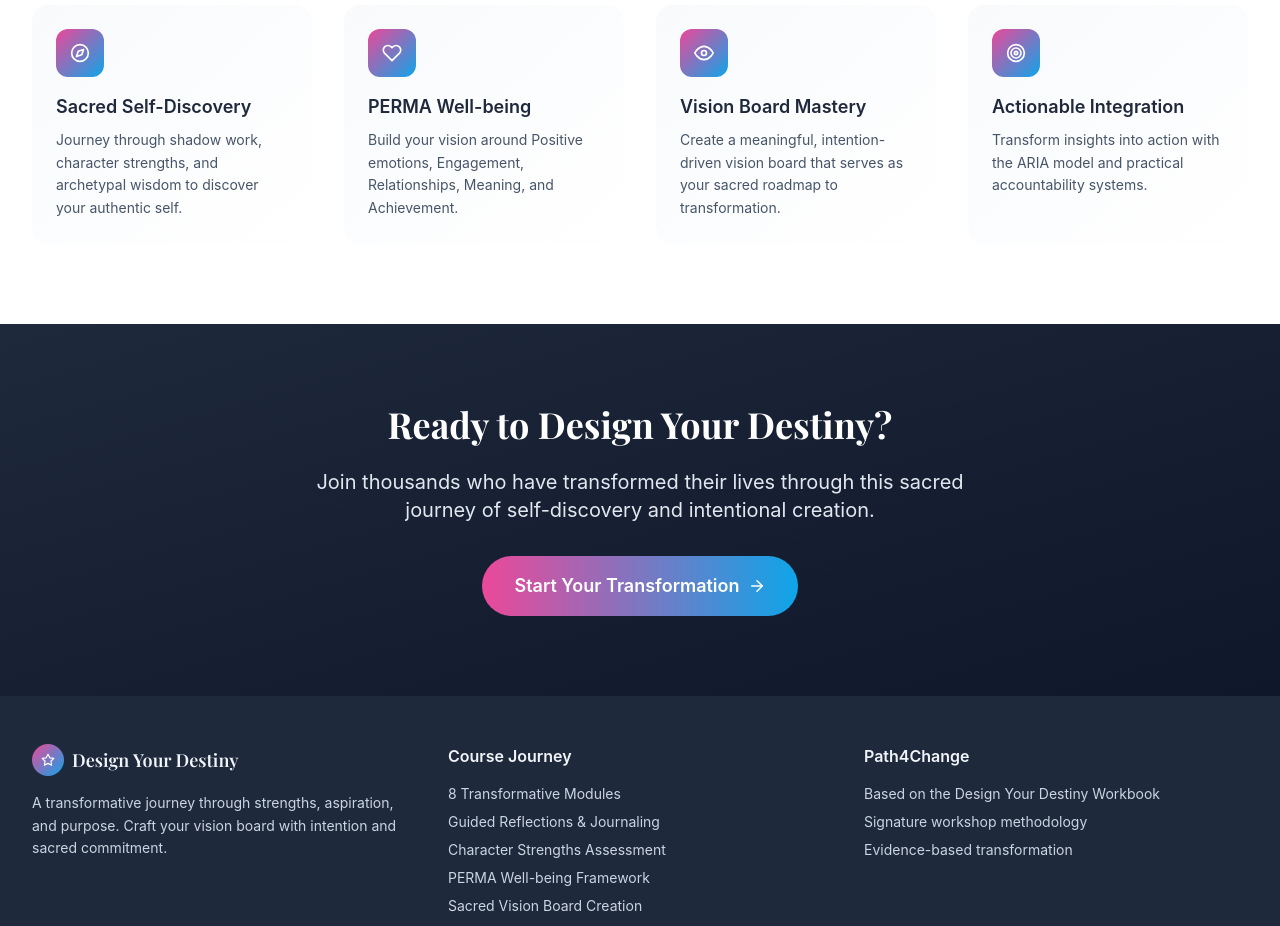
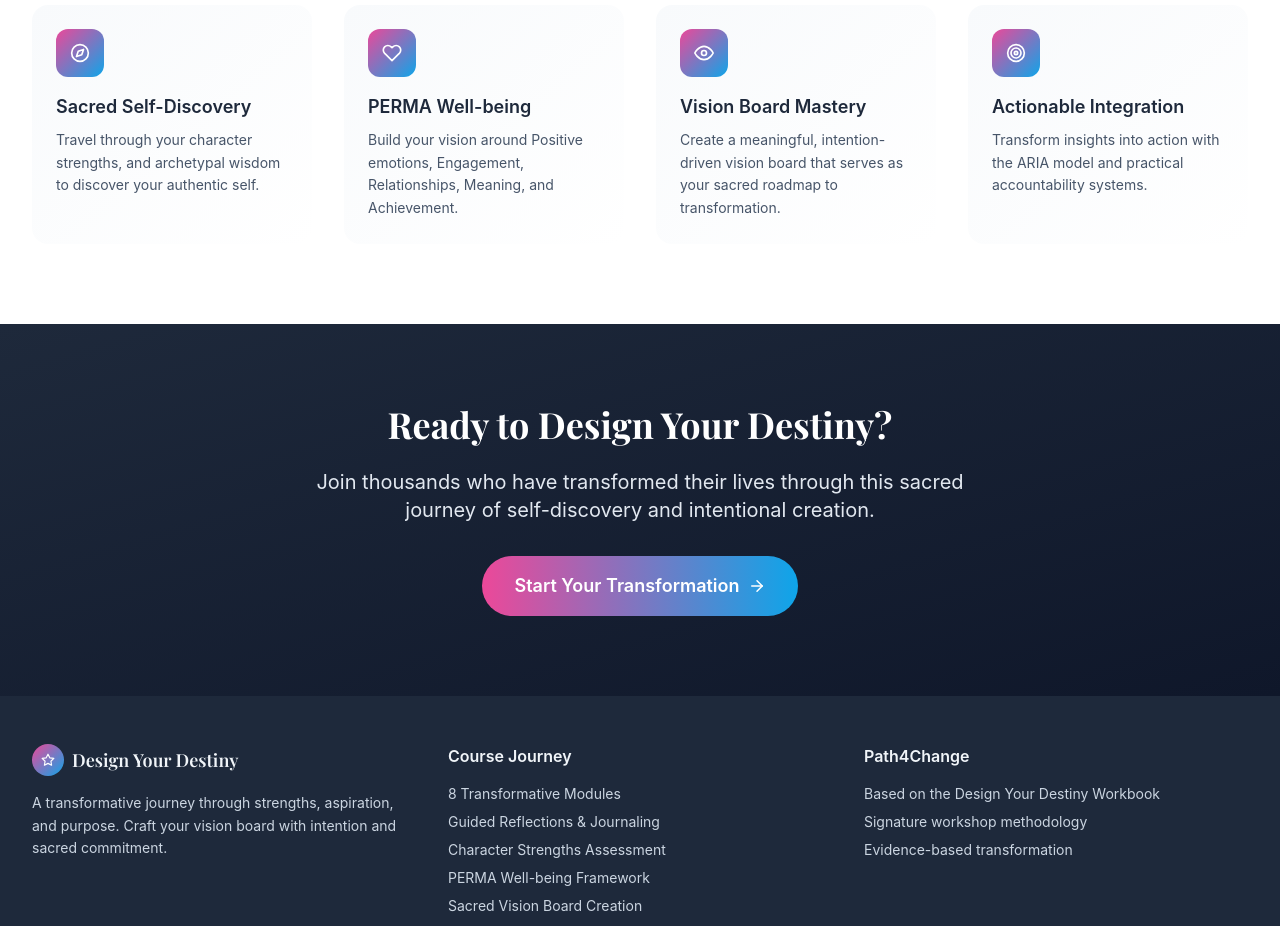
Before and after one commit to dankimball/Vision-Board-Course-Development-2067, a React (Vite) app: page / in a window 1280 px wide. Shown: the part 1020-1946 px from the top of the page. Built offline with nearby package versions, Linux system fonts and the light colour scheme.

Commit message:
Update HomePage.jsx

```diff
--- a/src/pages/HomePage.jsx
+++ b/src/pages/HomePage.jsx
@@ -11,7 +11,7 @@ const HomePage = () => {
     {
       icon: FiCompass,
       title: "Sacred Self-Discovery",
-      description: "Journey through shadow work, character strengths, and archetypal wisdom to discover your authentic self."
+      description: "Travel through your character strengths, and archetypal wisdom to discover your authentic self."
     },
     {
       icon: FiHeart,
```
